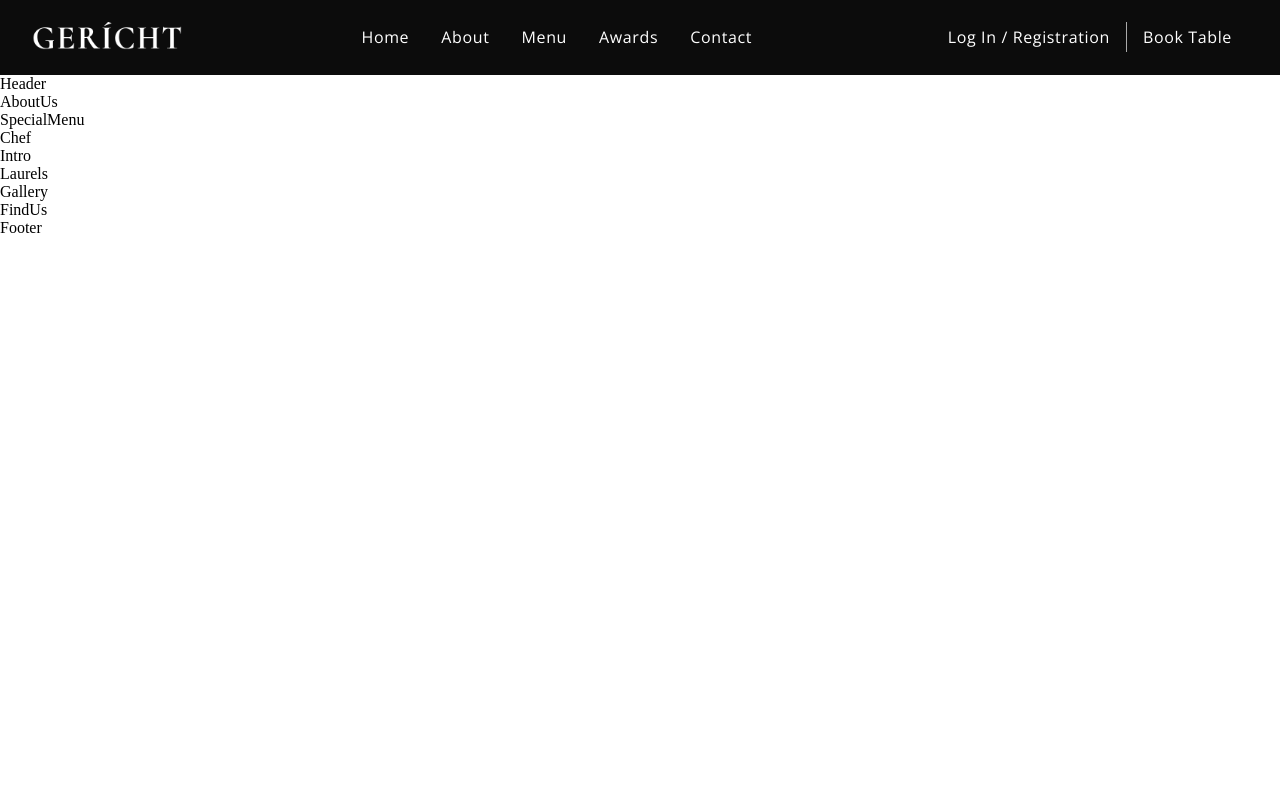
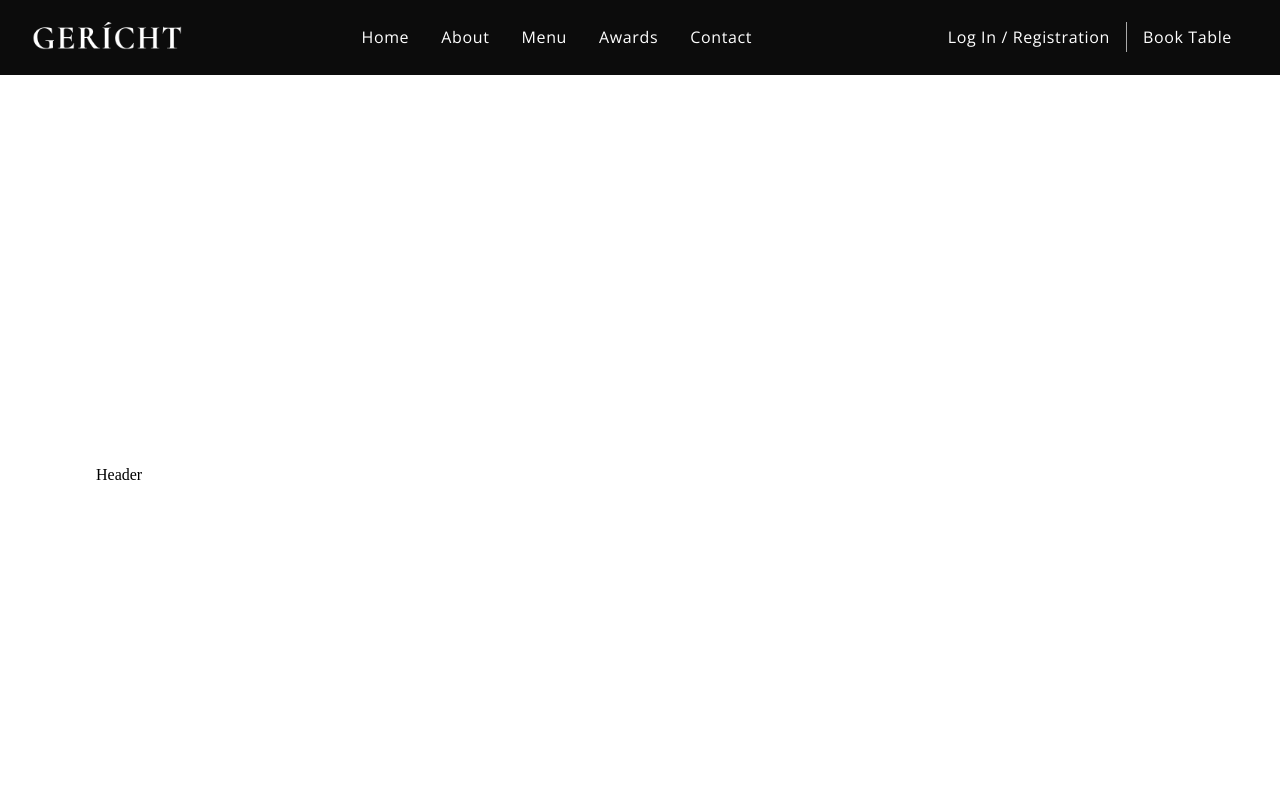
Before and after one commit to shantanugondane/RestaurentWebsiteReact, a React (Create React App) app: page / in a window 1280 px wide. Shown: the top 800 px of the page. Built offline with nearby package versions, Linux system fonts and the light colour scheme; a web font is replaced by a local one.

Commit message:
Update Header.jsx

```diff
--- a/src/container/Header/Header.jsx
+++ b/src/container/Header/Header.jsx
@@ -1,9 +1,10 @@
 import React from 'react';
+import { images } from '../../constants';
 
 import './Header.css';
 
 const Header = () => (
-  <div>
+  <div className='app__header app__wrapper section__padding' id=''>
     Header
   </div>
 );
```
